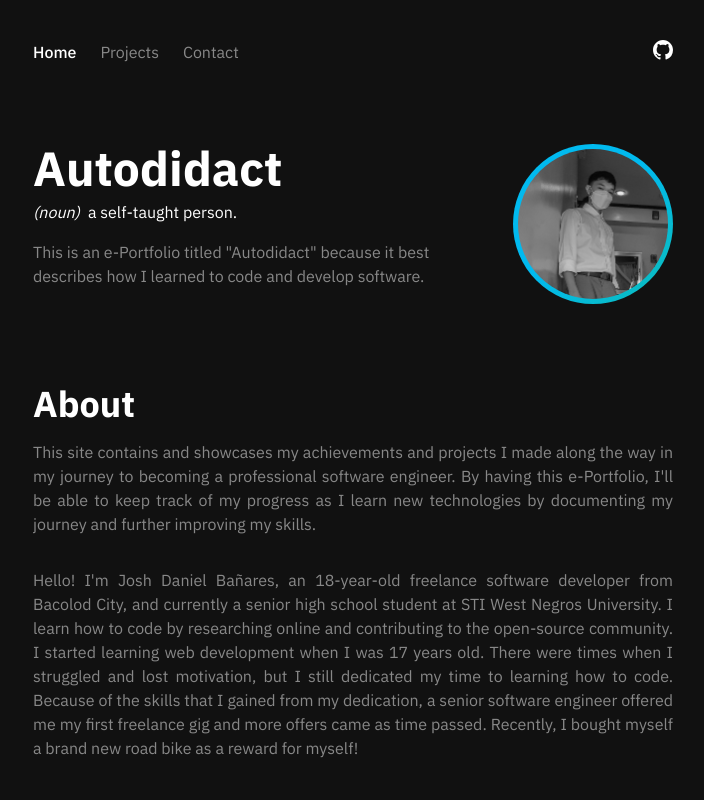
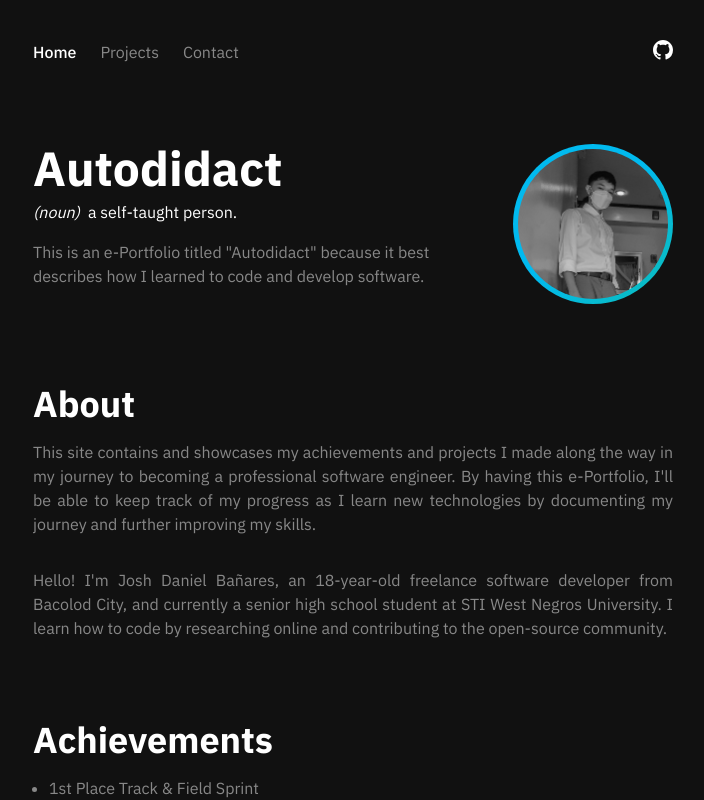
Before and after one commit to joshxfi/e-portfolio, a Next.js app: page / in a window 1280 px wide. Shown: the top 800 px of the page, without its empty margins (287-991 px from the left). Built offline with nearby package versions, Linux system fonts and the light colour scheme.

Commit message:
chore: update content

```diff
--- a/src/components/Home/About.tsx
+++ b/src/components/Home/About.tsx
@@ -17,13 +17,7 @@ export const About = () => {
           Hello! I&apos;m Josh Daniel Bañares, an 18-year-old freelance software
           developer from Bacolod City, and currently a senior high school
           student at STI West Negros University. I learn how to code by
-          researching online and contributing to the open-source community. I
-          started learning web development when I was 17 years old. There were
-          times when I struggled and lost motivation, but I still dedicated my
-          time to learning how to code. Because of the skills that I gained from
-          my dedication, a senior software engineer offered me my first
-          freelance gig and more offers came as time passed. Recently, I bought
-          myself a brand new road bike as a reward for myself!
+          researching online and contributing to the open-source community.
         </p>
       </div>
     </section>
```
